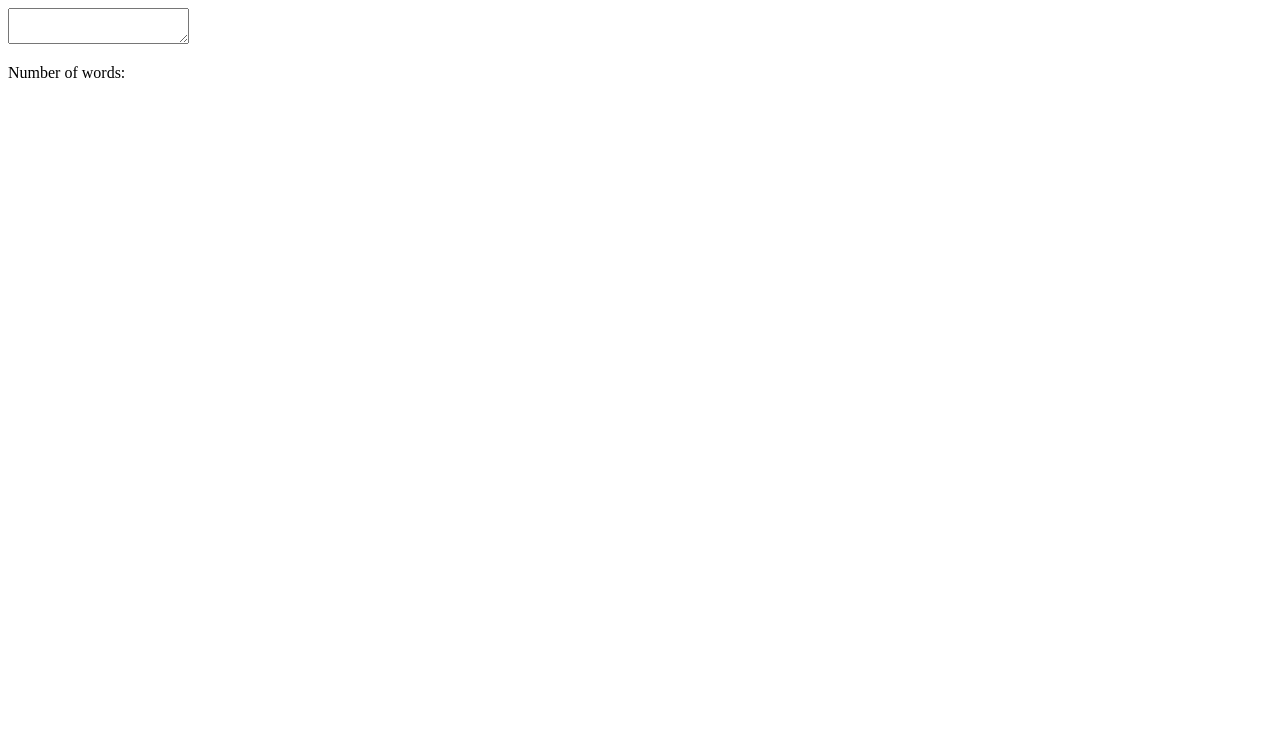
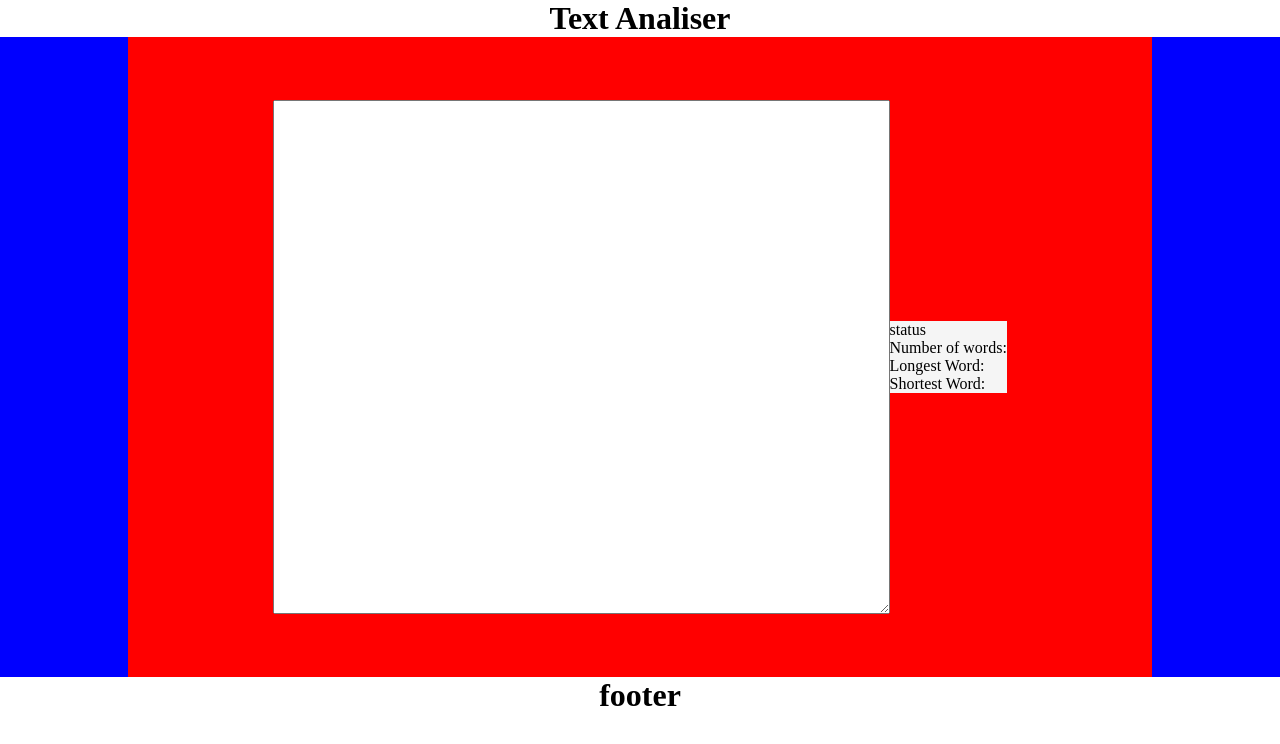
Before and after one commit to MarcosGTS/DesafiosJs, a plain HTML site: page wordCount/index.html in a window 1280 px wide. Drawn offline with Linux system fonts and the light colour scheme.

Commit message:
adicionando style

```diff
--- a/wordCount/index.css
+++ b/wordCount/index.css
@@ -0,0 +1,38 @@
+* {
+    margin: 0px;
+    padding: 0px;
+}
+
+body {
+    display: flex;
+    flex-direction: column;
+    align-items: center;
+}
+
+main {
+    width: 100%;
+    display: flex;
+    justify-content: center;
+    background-color:  blue;
+    height:80vh;
+
+}
+
+#app {
+    display: flex;
+    justify-content:center;
+    background-color: red;
+    width: 80%;
+    align-items: center;
+
+}
+
+#textArea {
+    width: 60%;
+    height: 80%;
+}
+
+#status {
+    background-color: whitesmoke;
+
+}
--- a/wordCount/index.html
+++ b/wordCount/index.html
@@ -5,12 +5,28 @@
     <meta http-equiv="X-UA-Compatible" content="IE=edge">
     <meta name="viewport" content="width=device-width, initial-scale=1.0">
     <title>Word Count</title>
+    <link rel="stylesheet" type="text/css" href="index.css"></link>
 </head>
 <body>
+    <header>
+        <h1>Text Analiser</h1>
+    </header>
+    <main>
+
+        <div id="app">
+            <textarea id="textArea"></textarea>
+            <div id="status">
+                <p id="statusList">status</p>
+                <p id="wordCount">Number of words:</p>
+                <p id="longest">Longest Word:</p>
+                <p id="shortest">Shortest Word:</p>
+            </div>
+        </div>
+    </main>
+   <footer>
+        <h1>footer</h1>
+   </footer>
+
     <script src="index.js"></script>
-    <div>
-        <textarea id="textArea"></textarea>
-        <p id="wordCount">Number of words:</p>
-    </div>
 </body>
 </html>
```
